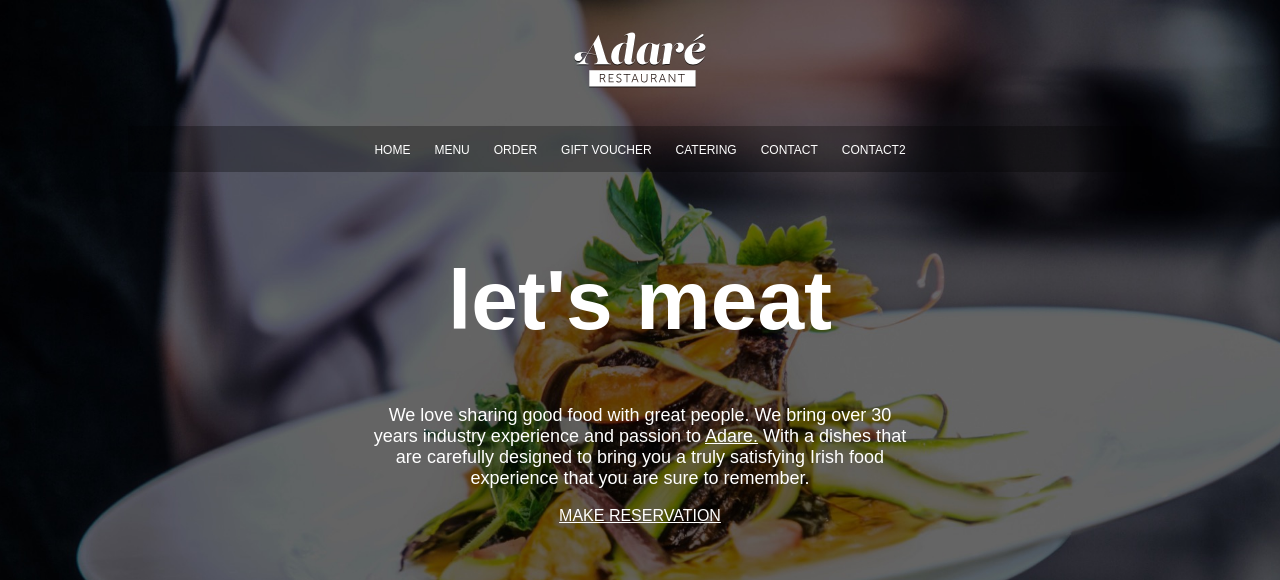
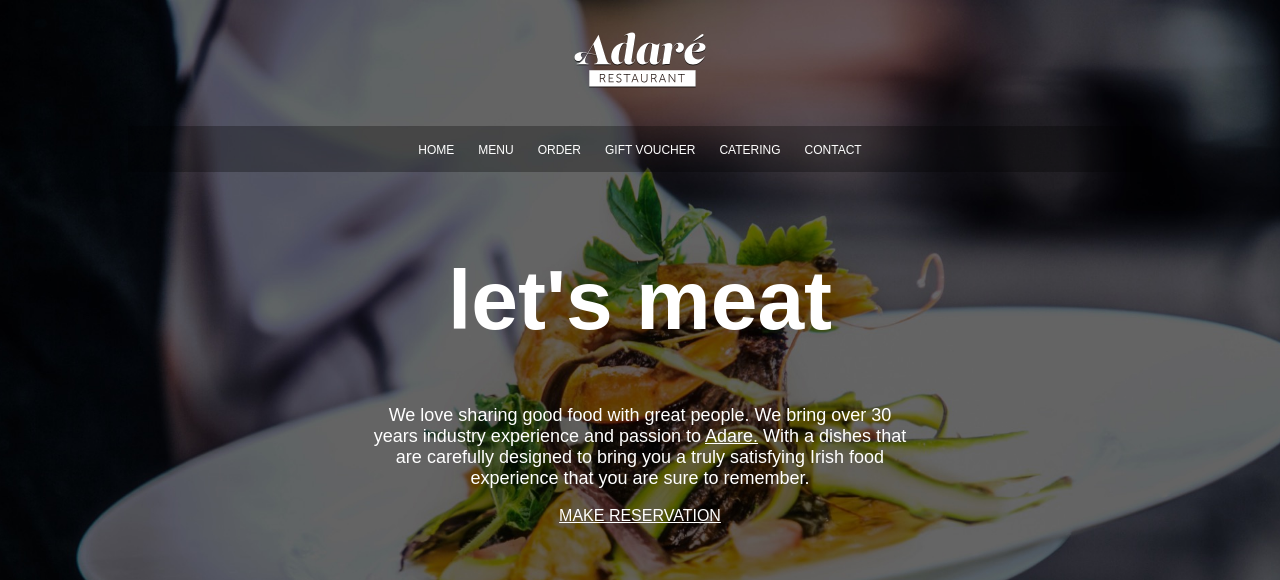
Before and after one commit to 4rh8/Project01, a plain HTML site: page index.html in a window 1280 px wide. Shown: the top 580 px of the page. Drawn offline with Linux system fonts and the light colour scheme.

Commit message:
delete Contact 2

```diff
--- a/index.html
+++ b/index.html
@@ -23,7 +23,6 @@
     <a href="#">GIFT VOUCHER</a>
     <a href="#">CATERING</a>
     <a href="#">CONTACT</a>
-    <a href="#">CONTACT2</a>
 
 </nav>
 
```
